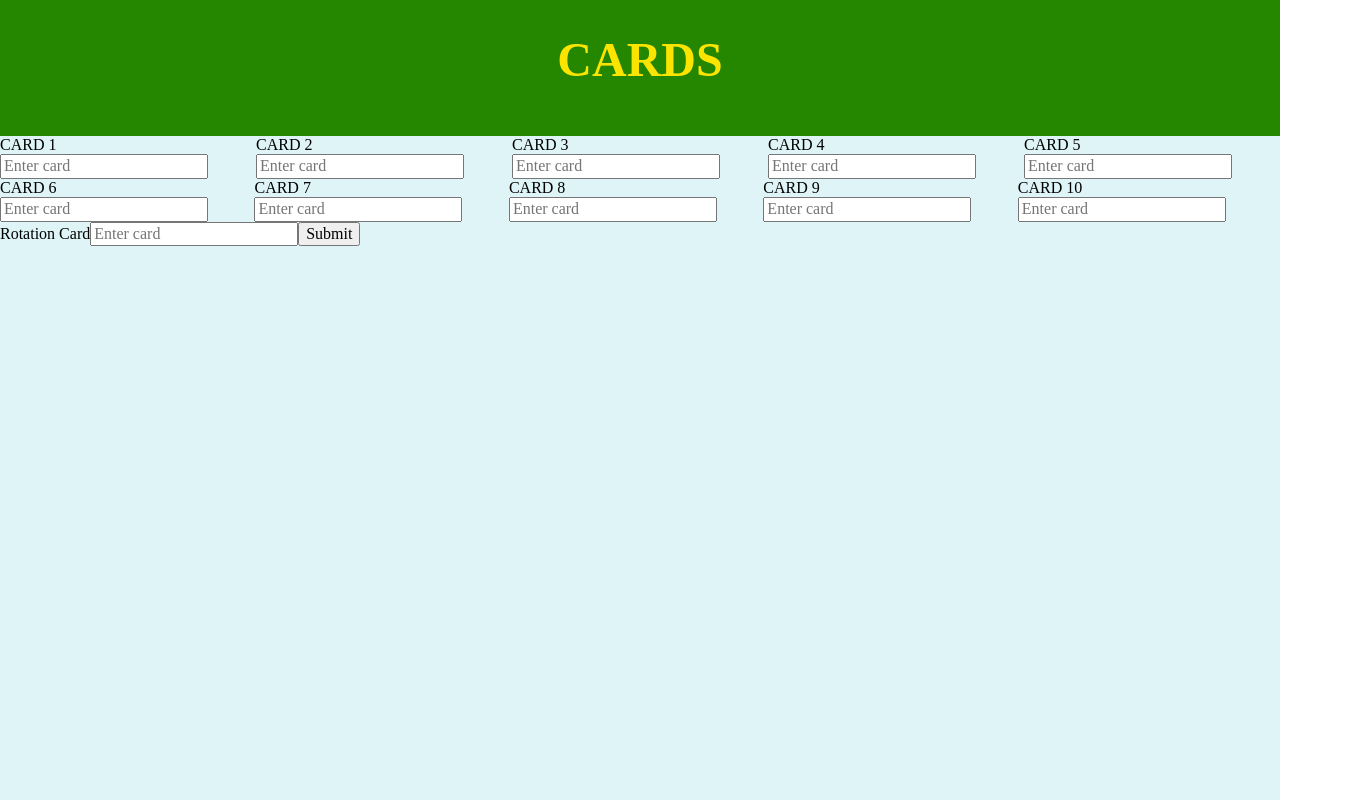
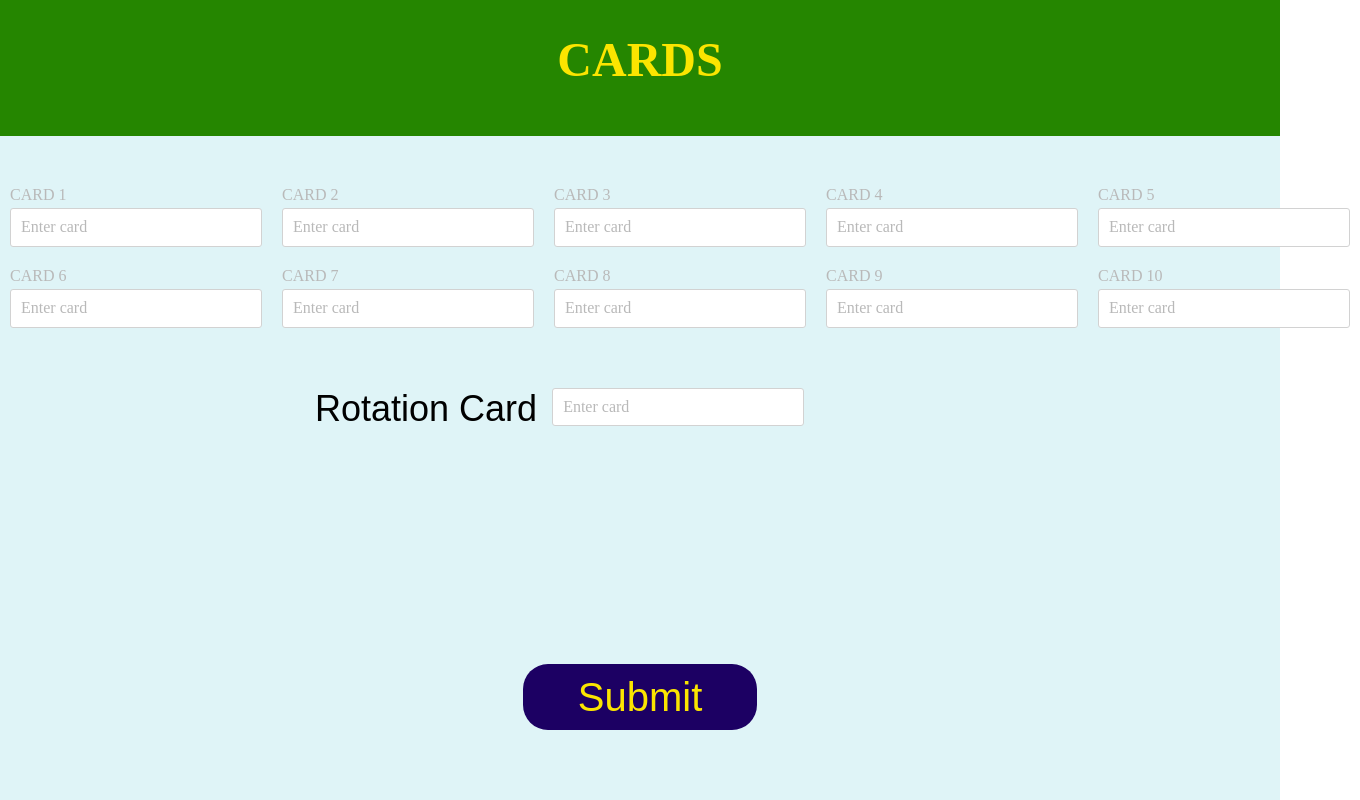
Before and after one commit to wakorb/order-cards-by-rotation, a React (Create React App) app: page /deck/new in a window 1280 px wide. Shown: the whole page, 1360 px wide, since content can reach past the window. Built offline with nearby package versions, Linux system fonts and the light colour scheme.

Commit message:
full to spec styling of new deck page

```diff
--- a/src/components/CreateDeckForm.tsx
+++ b/src/components/CreateDeckForm.tsx
@@ -11,9 +11,53 @@ import { RootState } from "../store";
 const useStyles = makeStyles({
   root: {
     flexGrow: 1,
+    display: "flex",
+    flexDirection: "column",
   },
-  flex: {
+  form: {
     display: "flex",
+    flexDirection: "column",
+    flexGrow: 1,
+  },
+  flexGrow: {
+    flexGrow: 1,
+  },
+  fieldsContainer: {
+    display: "flex",
+    flexWrap: "wrap",
+    margin: "40px auto 0 auto",
+    width: 1360,
+  },
+  fieldContainer: {
+    margin: 10,
+  },
+  submit: {
+    backgroundColor: "#1C0063",
+    color: "#FBE500",
+    fontSize: 40,
+    padding: "10px 55px",
+    border: "none",
+    borderRadius: 25,
+    fontFamily: "sans-serif",
+    margin: "0 auto 70px auto",
+    display: "block",
+  },
+  rotationContainer: {
+    margin: "50px auto",
+    padding: "0 50px 0 0",
+    width: 600,
+    display: "flex",
+  },
+  rotationText: {
+    fontSize: 36,
+    display: "inline-block",
+    fontFamily: "sans-serif",
+    textAlign: "right",
+  },
+  rotationInput: {
+    display: "inline-block",
+    margin: "0 0 0 15px",
+    verticalAlign: "middle",
   },
 });
 
@@ -45,6 +89,8 @@ const initialValues: DeckFormValues = {
   card10: "",
   rotation: "",
 };
+
+const fields: number[] = [1, 2, 3, 4, 5, 6, 7, 8, 9, 10];
 
 const CreateDeckForm = () => {
   const classes = useStyles();
@@ -79,27 +125,33 @@ const CreateDeckForm = () => {
   return (
     <div className={classes.root}>
       <Formik initialValues={initialValues} onSubmit={handleSubmit}>
-        <Form>
-          <div className={classes.flex}>
-            <FormField name="card1" label="CARD 1" placeholder="Enter card" />
-            <FormField name="card2" label="CARD 2" placeholder="Enter card" />
-            <FormField name="card3" label="CARD 3" placeholder="Enter card" />
-            <FormField name="card4" label="CARD 4" placeholder="Enter card" />
-            <FormField name="card5" label="CARD 5" placeholder="Enter card" />
+        <Form className={classes.form}>
+          <div className={classes.fieldsContainer}>
+            {fields.map((fieldNumber) => {
+              return (
+                <div className={classes.fieldContainer}>
+                  <FormField
+                    name={`card${fieldNumber}`}
+                    label={`CARD ${fieldNumber}`}
+                    placeholder="Enter card"
+                  />
+                </div>
+              );
+            })}
           </div>
-          <div className={classes.flex}>
-            <FormField name="card6" label="CARD 6" placeholder="Enter card" />
-            <FormField name="card7" label="CARD 7" placeholder="Enter card" />
-            <FormField name="card8" label="CARD 8" placeholder="Enter card" />
-            <FormField name="card9" label="CARD 9" placeholder="Enter card" />
-            <FormField name="card10" label="CARD 10" placeholder="Enter card" />
+          <div className={classes.rotationContainer}>
+            <label className={classes.rotationText}>Rotation Card</label>
+            <FormField
+              className={classes.rotationInput}
+              name="rotation"
+              placeholder="Enter card"
+            />
           </div>
-          <FormField
-            name="rotation"
-            label="Rotation Card"
-            placeholder="Enter card"
-          />
-          <button type="submit">Submit</button>
+          <div className={classes.flexGrow} />
+
+          <button className={classes.submit} type="submit">
+            Submit
+          </button>
         </Form>
       </Formik>
     </div>
--- a/src/components/DeckDetails.tsx
+++ b/src/components/DeckDetails.tsx
@@ -28,7 +28,7 @@ const useStyles = makeStyles({
   cardsContainer: {
     display: "flex",
     flexWrap: "wrap",
-    border: "1px #0000FF",
+    border: "2px solid #979797",
     backgroundColor: "#D8D8D8",
     padding: 20,
     width: 950,
--- a/src/components/FormField.tsx
+++ b/src/components/FormField.tsx
@@ -1,4 +1,5 @@
 import React from "react";
+import { makeStyles } from "@material-ui/styles";
 import { useField } from "formik";
 
 interface Values {
@@ -10,25 +11,49 @@ interface Values {
 interface FormFieldProps {
   name: string;
   id?: string;
-  label: string;
+  label?: string;
   placeholder: string;
+  className?: string;
 }
 
+const useStyles = makeStyles({
+  input: {
+    display: "inline-block",
+    border: "1px solid #d2d2d2",
+    borderRadius: 3,
+    width: 230,
+    padding: "9px 10px",
+    "&::placeholder": {
+      color: "#b9b9b9",
+    },
+  },
+  label: {
+    display: "block",
+    color: "#b9b9b9",
+    marginBottom: 4,
+  },
+});
+
 const FormField = (props: FormFieldProps) => {
-  const { name, id, label, placeholder } = props;
+  const { name, id, label, placeholder, className } = props;
+  const classes = useStyles();
 
   const [field, meta] = useField(name);
 
   const { value, error, touched } = meta;
 
   return (
-    <>
-      <label>
-        {label}
-        <input id={id} placeholder={placeholder} {...field} value={value} />
-      </label>
+    <div className={className}>
+      {label && <label className={classes.label}>{label}</label>}
+      <input
+        className={classes.input}
+        id={id}
+        placeholder={placeholder}
+        {...field}
+        value={value}
+      />
       {touched && error ? <div className="error">{error}</div> : null}
-    </>
+    </div>
   );
 };
 
```
